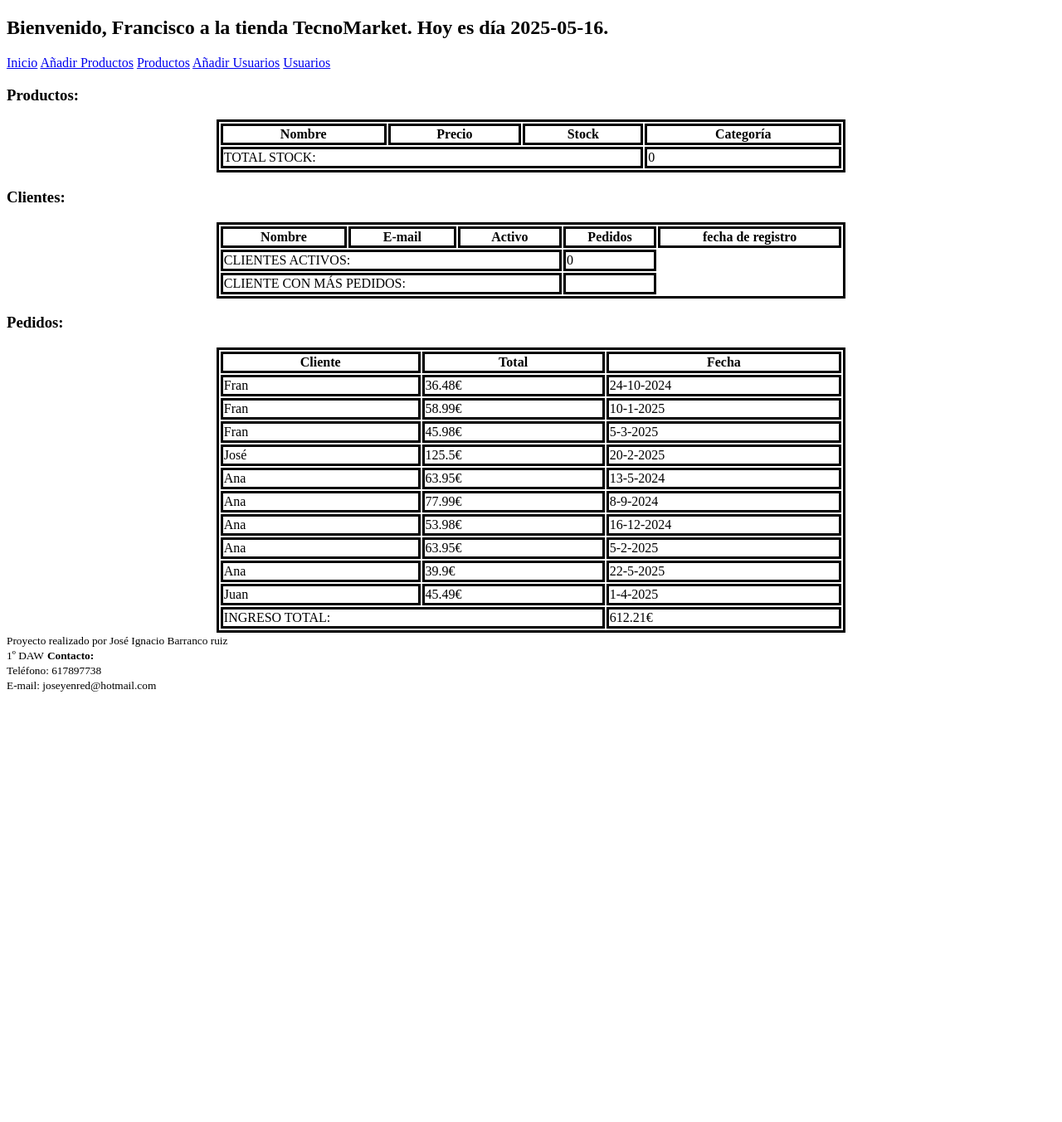
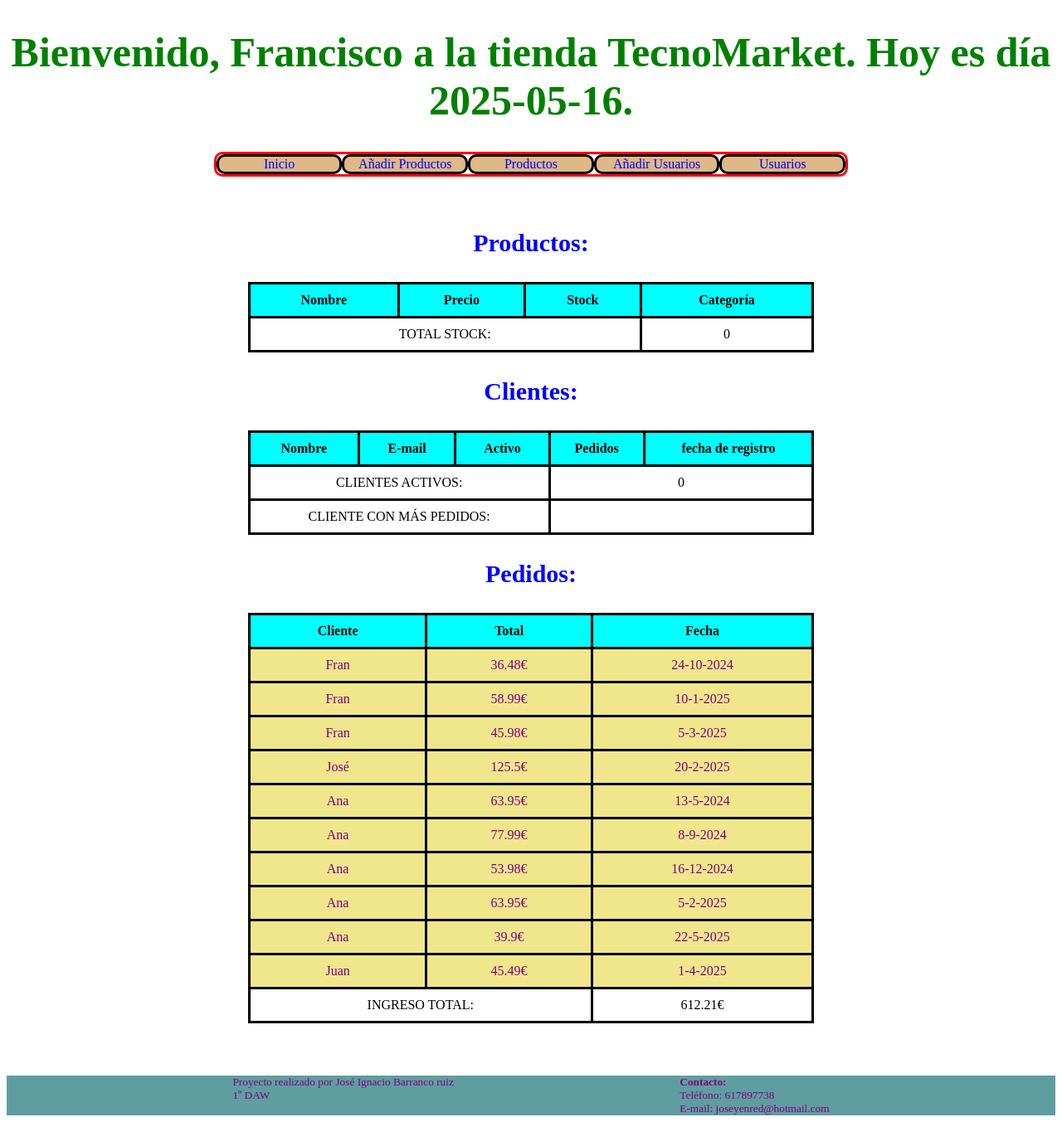
Before and after one commit to joseybarranco/gestion_tienda_v3, a Flask app: page /dashboard in a window 1280 px wide. Shown: the whole page at 83% size. Before the commit the page ends 834 px from the top, so only its background shows below. Run offline with Flask 3, Linux system fonts and the light colour scheme.

Commit message:
creando estilos css

```diff
--- a/static/css/base.css
+++ b/static/css/base.css
@@ -3,5 +3,76 @@
     margin: 0 auto;
 }
 table,td,th{
+    padding:10px;
+    text-align:center;
+    border: solid black ;
+    border-collapse:collapse;
+}
+thead{
+    background-color: aqua;
+}
+tbody{
+    background-color:khaki;
+    color:purple;
+}
+h1{
+    text-align:center;
+    font-size:50px;
+    color:green;
+}
+h3{
+    font-size: 30px;
+    color:blue;
+    text-align:center;
+}
+#agotado{
+    color:red;
+}
+footer{
+
+    align-item:center;
+    display:flex;
+    justify-content:space-evenly;
+    color:purple;
+    background-color:cadetblue
+}
+main{
+    margin:5%;
+}
+caption{
+    background-color:grey;
+    color:white;
+    font-size:30px;
+}
+#si{
+    color:green;
+}
+#no{
+    color:red;
+}
+nav{
+    display:flex;
+    border:solid red;
+    width:60%;
+    margin:0 auto;
+    justify-content:space-between;
+    border-radius:10px;
+    text-align:center;
+}
+nav a{
+    margin:auto;
+    text-decoration:none;
+    color:blue;
+    background-color:burlywood;
     border: solid black;
+    width:20%;
+    border-radius:10px;
 }
+nav a:hover{
+    background-color:white;
+    font-weight:bold;
+}
+label{
+    font-weight:bold;
+    color:purple;
+}
--- a/templates/dashboard.html
+++ b/templates/dashboard.html
@@ -1,31 +1,34 @@
 {% extends 'base.html' %}
 {% block titulo %}
 
-    <h1>Tienda Online</h1>
+    Tienda Online
 
 {% endblock %}
 
 {% block header %}
     <!-- Saludo al administrador -->
-    <h2>Bienvenido, {{ nombre_admin }} a la tienda {{ tienda }}. Hoy es día {{ fecha }}.</h2>
+    <h1>Bienvenido, {{ nombre_admin }} a la tienda {{ tienda }}. Hoy es día {{ fecha }}.</h1>
 
 {% endblock %}
 {% block main %}
     <h3>Productos:</h3>
     <!-- Tabla de los productos con un bucle para escribir la información de las filas y sus condicionales -->
 <table>
+    <thead>
         <tr>
             <th>Nombre</th>
             <th>Precio</th>
             <th>Stock</th>
             <th>Categoría</th>
         </tr>
+    </thead>
+    <tbody>
         {% for producto in productos %}
             <tr>
                 <td>{{ producto['nombre'] }}</td>
                 <td>{{ producto['precio'] }}€</td>
                 {% if producto['stock'] == 0 %}
-                <td>Agotado</td>
+                    <td id="agotado">Agotado</td>
                 {% else %}
                     <td>{{ producto['stock'] }}</td>
                 {% endif %}
@@ -33,10 +36,14 @@
                 <td>{{ producto['categoría'] }}</td>
             </tr>
         {% endfor %}
+    </tbody>
+    <tfoot>
         <tr>
             <td colspan = '3'>TOTAL STOCK:</td>
             <td>{{ total_stock }}</td>
         </tr>
+    </tfoot>
+
 </table>
     <h3>Clientes:</h3>
     <!-- Tabla de Clientes con un bucle y sus condicionales -->
@@ -56,22 +63,23 @@
                 <td>{{ cliente['nombre'].upper() }}</td>
                 <td>{{ cliente['email'] }}</td>
                 {% if cliente['activo'] == 'True' %}
-                    <td>Sí</td>
+                    <td id="si">Sí</td>
                 {% else %}
-                    <td>No</td>
+                    <td id="no">No</td>
                 {% endif %}
                 <td>{{ cliente['pedidos'] }}</td>
+                <td>{{ cliente['fecha_registro'] }}</td>
             </tr>
         {% endfor %}
     </tbody>
     <tfoot>
         <tr>
             <td colspan = '3'>CLIENTES ACTIVOS:</td>
-            <td>{{ total_activos }}</td>
+            <td colspan ="2">{{ total_activos }}</td>
         </tr>
         <tr>
             <td colspan = '3'>CLIENTE CON MÁS PEDIDOS:</td>
-            <td>{{ cliente_max.upper() }}</td>
+            <td colspan = '2'>{{ cliente_max.upper() }}</td>
         </tr>
     </tfoot>
 </table>
@@ -79,11 +87,14 @@
 <h3>Pedidos:</h3>
     <!-- Tabla de pedidos con un bucle para iterar la información -->
 <table>
+    <thead>
         <tr>
             <th>Cliente</th>
             <th>Total</th>
             <th>Fecha</th>
         </tr>
+    </thead>
+    <tbody>
         {% for pedido in pedidos %}
             <tr>
                 <td>{{ pedido['cliente'] }}</td>
@@ -91,9 +102,12 @@
                 <td>{{ pedido['fecha'] }}</td>
             </tr>
         {% endfor %}
+    </tbody>
+    <tfoot>
         <tr>
             <td colspan="2">INGRESO TOTAL:</td>
             <td>{{ ingreso_total }}€</td>
         </tr>
+    </tfoot>
 </table>
 {% endblock %}
--- a/templates/perfil_producto.html
+++ b/templates/perfil_producto.html
@@ -6,7 +6,7 @@
 <table>
     <thead>
         <tr>
-            <th>{{ product_found['nombre'] }}</th>
+            <th colspan="2">{{ product_found['nombre'] }}</th>
         </tr>
 
     </thead>
--- a/templates/usuarios.html
+++ b/templates/usuarios.html
@@ -25,17 +25,18 @@
                     <td>No</td>
                 {% endif %}
                 <td>{{ cliente['pedidos'] }}</td>
+                <td>{{ cliente['fecha_registro'] }}</td>
             </tr>
         {% endfor %}
     </tbody>
     <tfoot>
         <tr>
             <td colspan = '3'>CLIENTES ACTIVOS:</td>
-            <td>{{ total_activos }}</td>
+            <td colspan = '2'>{{ total_activos }}</td>
         </tr>
         <tr>
             <td colspan = '3'>CLIENTE CON MÁS PEDIDOS:</td>
-            <td>{{ user_max.upper() }}</td>
+            <td colspan = '2'>{{ user_max.upper() }}</td>
         </tr>
     </tfoot>
 </table>
```
Also changed, not shown: templates/productos.html (+7 -1 lines). Lines whose indentation alone changed are shown as unchanged.
